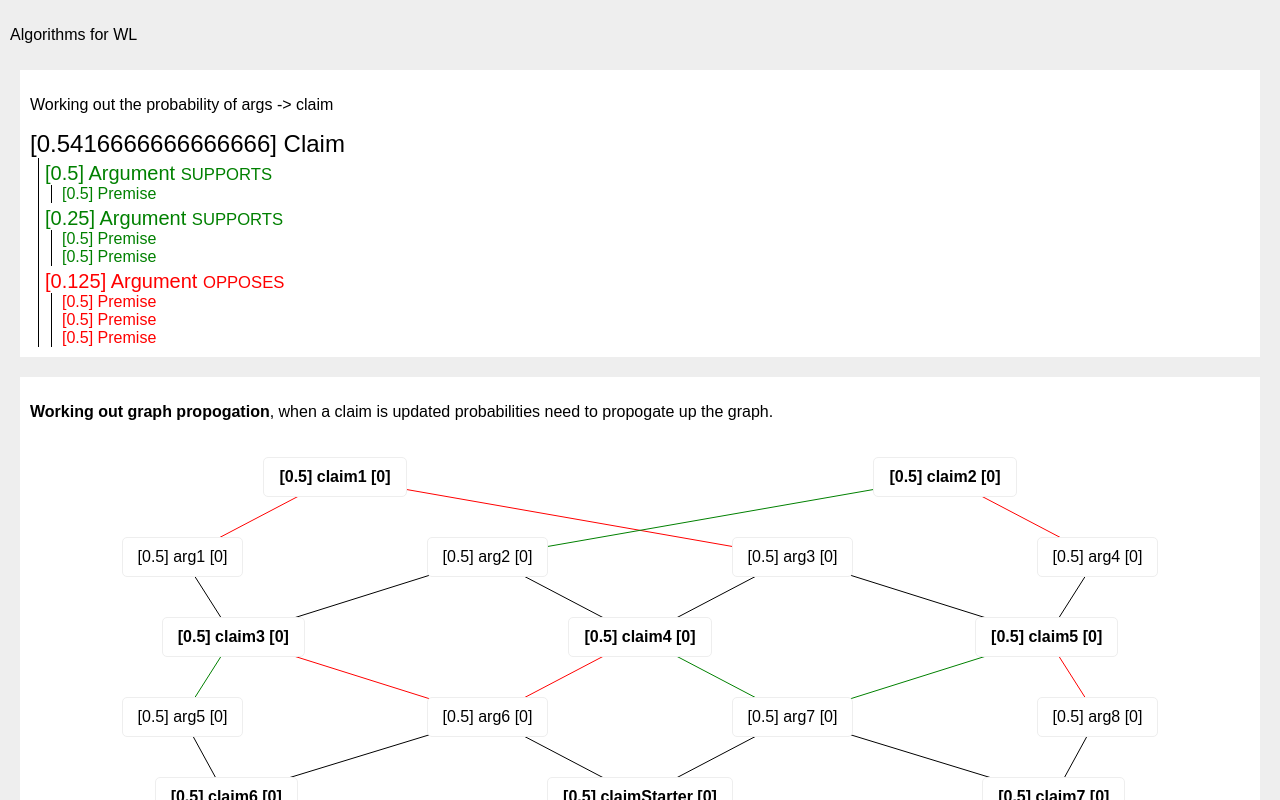
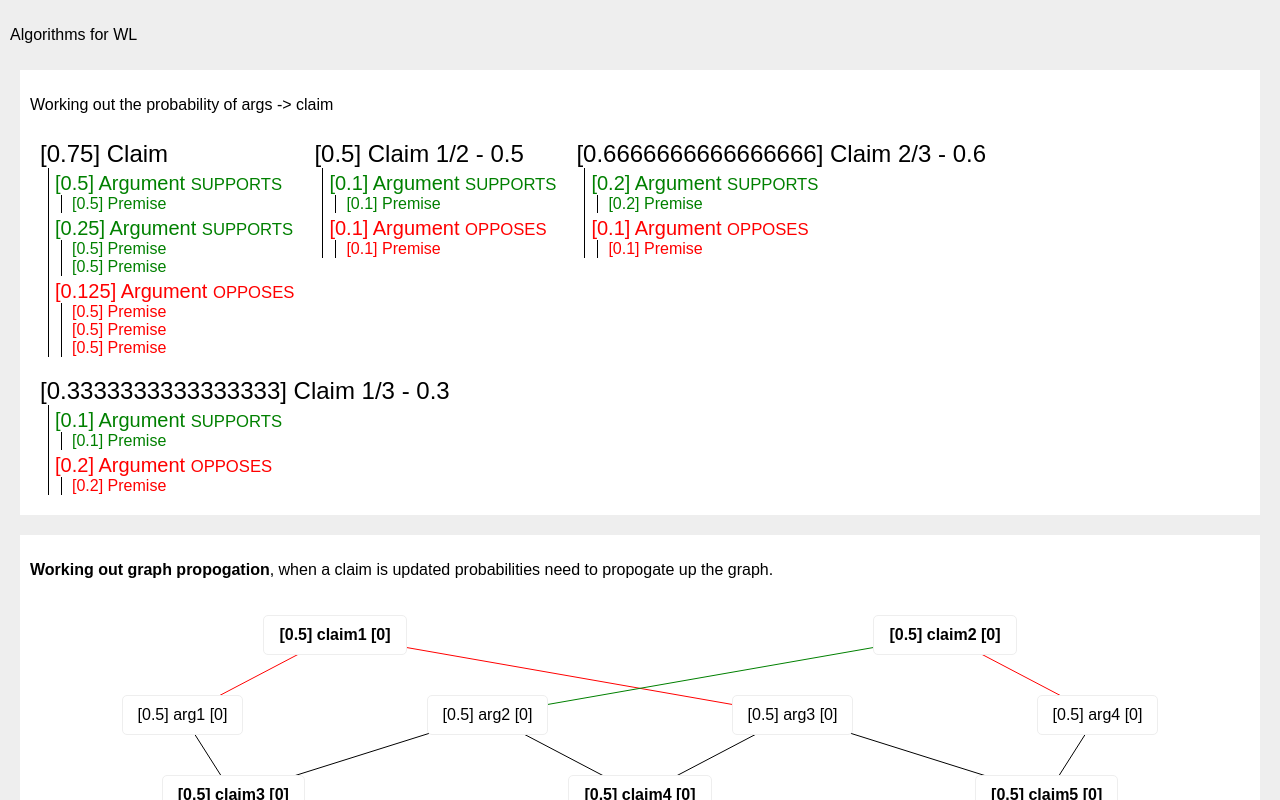
Before and after one commit to WikiLogic/algorithms, a React (Create React App) app: page /#/graph in a window 1280 px wide. Shown: the top 800 px of the page. Built offline with nearby package versions, Linux system fonts and the light colour scheme.

Commit message:
working on probability

```diff
--- a/src/App.css
+++ b/src/App.css
@@ -33,6 +33,9 @@ button {
 
 .claim {
   font-size: 24px;
+  display: inline-block;
+  margin: 10px;
+  vertical-align: top;
 }
 
 
--- a/src/algorithms/probabilities.js
+++ b/src/algorithms/probabilities.js
@@ -1,9 +1,28 @@
+/*
+
+===================================
+ =  BEFORE YOU START READING CODE! =
+ ===================================
+
+Look at export default { } at the bottom of this file to see which functions are actually being used.
+
+Note on contributing - if you're going to try out a new approach to calculating args or claims,
+create a new function for your new approach, eg function newApproach(node){} and leave the others intact for posterity :)
+At the bottom of this file, replace the relevant export with your new approach, eg:
+
+export default {
+    calculateArgProb:multiplyPremises,
+    calculateClaimProb:newApproach     <-- look here!
+}
+
+*/
+
 /**
- * Work out the probability of an argument using the probabilities of all it's claims
- * @param {array} premises
+ * Works out the probability of an argument
+ * @param {array} premises - all the premises that make up the argument in question
  */
-function calculateArgProb(premises){
-    if (premises.length === 0) { return 0; }
+function multiplyPremises(premises){
+    if (premises.length === 0) { return 0; } //if there are no premises - 0
 
     //just multiply them all together?
     var prob = 1;
@@ -15,28 +34,77 @@ function calculateArgProb(premises){
 }
 
 /**
- * Work out the probability of a claim using all it's arguments
- * @param {array} args
+ * Works out the probability of a claim                 (DON'T THINK THIS ONE WORKS)
+ * Opposing args are inverted (eg, if an opposition arg is .75, 1-thisArg == .25)
+ * An average is then taken of all the args
+ * @param {array} args - all the args that support / oppose the claim in question
  */
-function calculateClaimProb(args){
+function invertOppositionAndAverage(args){
     if (args.length === 0) { return 0; }
+    var prob = 0; //just an init value
 
-    //take an average - invert the OPPOSES
-    var prob = 0;
+    //add all the arg probabilities together
     args.forEach(function(arg){
         if (arg.type === "OPPOSES") {
-            //opposing args get inverted. eg, if an opposition is .75 it contributes .25 to being right... this feels wrong
+            //invert opposition
             prob += (1 - arg.probability);
         } else {
             prob += arg.probability;
         }
     });
+    //get an average!
     prob = prob/args.length;
 
     return prob;
 }
 
+/**
+ * Works out the probability of a claim
+ * Gets an average of all the opposition / support separately <---- this feels like a weak spot, large amounts of spam will draw it down. So - add a streangth number?
+ * Do the baysean thing (I think)
+ * Return the ratio
+ * @param {array} args - all the args that support / oppose the claim in question
+ */
+function getTheRatioBetweenOpposesAndSupports(args){
+    if (args.length === 0) { return 0; }
+    var supportProb = 0; var supportCount = 0;
+    var opposeProb = 0; var opposeCount = 0;
+
+    args.forEach(function(arg){
+        if (arg.type === "OPPOSES") {
+            //invert opposition
+            opposeProb += arg.probability;
+            opposeCount++;
+        } else {
+            supportProb += arg.probability;
+            supportCount++;
+        }
+    });
+
+    //get an average for each type
+    opposeProb = opposeProb / opposeCount;
+    supportProb = supportProb / supportCount;
+
+    /* eg - support: 0.2, oppose: 0.1        <-- the average values from just above
+                    /   \          \
+                0.1     0.1        0.1
+
+                      2 (in support)         <-- the supportProb
+                     over
+                      3 (total posabilities) <-- var divider = supportProb + opposeProb
+
+                      0.666...
+    */
+
+    var divider = supportProb + opposeProb;
+    var result = supportProb / divider;
+
+    return result;
+}
+
+
+
 export default {
-    calculateArgProb:calculateArgProb,
-    calculateClaimProb:calculateClaimProb
+    calculateArgProb:multiplyPremises,
+    calculateClaimProb:getTheRatioBetweenOpposesAndSupports
 }
--- a/src/scenes/ProbabilityScene.jsx
+++ b/src/scenes/ProbabilityScene.jsx
@@ -36,7 +36,65 @@ class ProbabilityScene extends Component {
             ]
           }
         ]
+      },
+      {
+        text: "Claim 1/2 - 0.5", probability: 0.5,
+        args: [
+          {
+            title: "Argument",
+            id: "1", type: "SUPPORTS", probability: 0.5,
+            premises: [
+              { id: "n", text: "Premise", probability: 0.1 }
+            ]
+          },
+          {
+            title: "Argument",
+            id: "2", type: "OPPOSES", probability: 0.5,
+            premises: [
+              { id: "n", text: "Premise", probability: 0.1 }
+            ]
+          }
+        ]
+      },
+      {
+        text: "Claim 2/3 - 0.6", probability: 0.5,
+        args: [
+          {
+            title: "Argument",
+            id: "1", type: "SUPPORTS", probability: 0.5,
+            premises: [
+              { id: "n", text: "Premise", probability: 0.2 }
+            ]
+          },
+          {
+            title: "Argument",
+            id: "2", type: "OPPOSES", probability: 0.5,
+            premises: [
+              { id: "n", text: "Premise", probability: 0.1 }
+            ]
+          }
+        ]
+      },
+      {
+        text: "Claim 1/3 - 0.3", probability: 0.5,
+        args: [
+          {
+            title: "Argument",
+            id: "1", type: "SUPPORTS", probability: 0.5,
+            premises: [
+              { id: "n", text: "Premise", probability: 0.1 }
+            ]
+          },
+          {
+            title: "Argument",
+            id: "2", type: "OPPOSES", probability: 0.5,
+            premises: [
+              { id: "n", text: "Premise", probability: 0.2 }
+            ]
+          }
+        ]
       }
+
     ];
 
     //run the probability calculations
```
